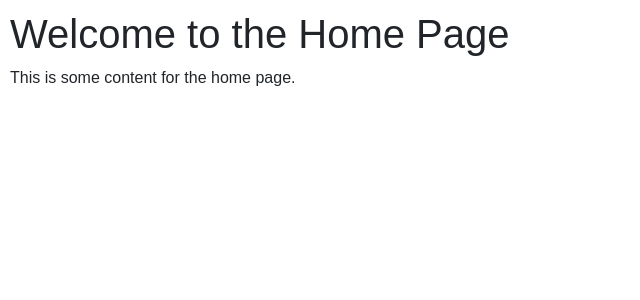
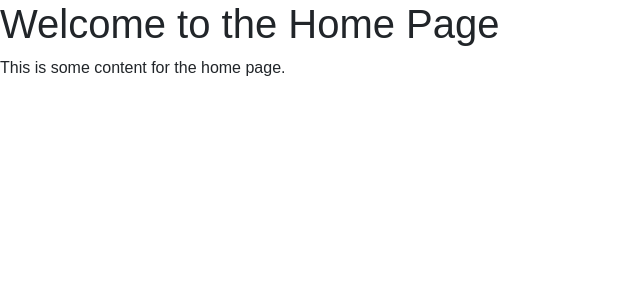
Before and after one commit to JohkuF/music-webapp, a Flask app: page /home in a window 1280 px wide. Shown: the part 56-356 px from the top of the page, without its empty margins (0-640 px from the left). Run offline with Flask 3, Linux system fonts and the light colour scheme; the visitor is signed in with stand-in values (Sample User, id 1).

Commit message:
fixed <main> padding (#5)

```diff
--- a/src/main.py
+++ b/src/main.py
@@ -151,6 +151,8 @@ def upload_file():
             )
             db.session.commit()
 
+            # TODO: check if file already exists.
+
             file.save(os.path.join(app.config["UPLOAD_FOLDER"], filename))
             return redirect(url_for("upload_file", filename=filename))
 
--- a/src/templates/base.html
+++ b/src/templates/base.html
@@ -107,6 +107,6 @@
         </div>
       </div>
     </nav>
-    <main class="content">{% block content %} {% endblock %}</main>
+    <main class="content p-0">{% block content %} {% endblock %}</main>
   </body>
 </html>
```
